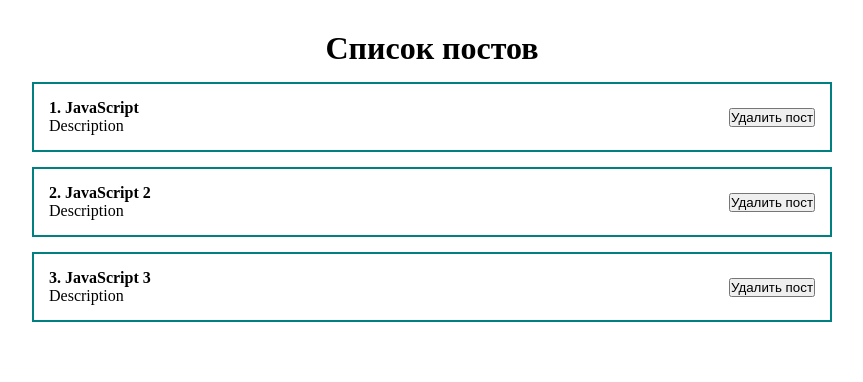
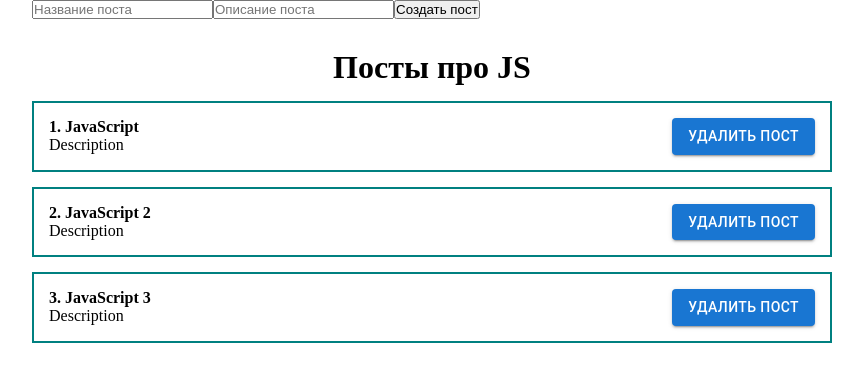
Before and after one commit to Warex1000/react_app, a React (Create React App) app: page / in a window 1280 px wide. Shown: the top 382 px of the page, without its empty margins (208-1071 px from the left). Built offline with nearby package versions, Linux system fonts and the light colour scheme.

Commit message:
My React App study and testing MUI

```diff
--- a/package.json
+++ b/package.json
@@ -3,12 +3,17 @@
   "version": "0.1.0",
   "private": true,
   "dependencies": {
+    "@emotion/react": "^11.7.1",
+    "@emotion/styled": "^11.6.0",
+    "@mui/material": "^5.2.5",
+    "@mui/styled-engine-sc": "^5.1.0",
     "@testing-library/jest-dom": "^5.16.1",
     "@testing-library/react": "^12.1.2",
     "@testing-library/user-event": "^13.5.0",
     "react": "^17.0.2",
     "react-dom": "^17.0.2",
     "react-scripts": "5.0.0",
+    "styled-components": "^5.3.3",
     "web-vitals": "^2.1.2"
   },
   "scripts": {
--- a/src/App.js
+++ b/src/App.js
@@ -3,6 +3,7 @@ import Counter from "./components/Counter";
 import ClassCounter from "./components/ClassCounter";
 import './styles/App.css';
 import PostItem from "./components/PostItem";
+import PostList from "./components/PostList";
 
 function App() {
     const [posts, setPosts] = useState([
@@ -11,19 +12,30 @@ function App() {
         {id: 3, title: 'JavaScript 3', body: "Description"},
     ])
 
+    // const [posts2, setPosts2] = useState([
+    //     {id: 1, title: 'Python', body: "Description"},
+    //     {id: 2, title: 'Python 2', body: "Description"},
+    //     {id: 3, title: 'Python 3', body: "Description"},
+    // ])
+
   return (
     <div className="App">
-        <h1 style={{textAlign:'center', paddingTop:'30px'}}>
-            Список постов
-        </h1>
-        {posts.map((post) =>
-            <PostItem post={post} key={post.id}/>
-        )}
+        <form>
+            <input type="text" placeholder="Название поста"/>
+            <input type="text" placeholder="Описание поста"/>
+            <button>Создать пост</button>
+        </form>
+        <PostList posts={posts} title="Посты про JS"/>
+        {/*<PostList posts={posts2} title="Посты про Python"/>*/}
     </div>
   );
 }
 
 export default App;
+
+
+
+
 
 // import React, {useState} from "react";
 //
--- a/src/components/ClassCounter.jsx
+++ b/src/components/ClassCounter.jsx
@@ -31,5 +31,3 @@ class ClassCounter extends React.Component {
 }
 
 export default ClassCounter;
-
-// 30:25
--- a/src/components/PostItem.jsx
+++ b/src/components/PostItem.jsx
@@ -1,4 +1,7 @@
-import React from "react";
+import * as React from 'react';
+import Stack from '@mui/material/Stack';
+import Button from '@mui/material/Button';
+
 
 const PostItem = (props) => {
 
@@ -11,11 +14,39 @@ const PostItem = (props) => {
                 </div>
             </div>
             <div className="post__btns">
-                <button> Удалить пост</button>
+                <Stack spacing={2} direction="row">
+                    <Button variant="contained">Удалить пост</Button>
+                </Stack>
             </div>
         </div>
     );
-
 };
 
 export default PostItem;
+
+
+
+
+
+
+// import React from "react";
+//
+// const PostItem = (props) => {
+//
+//     return(
+//         <div className="post">
+//             <div className="post__content">
+//                 <strong>{props.post.id}. {props.post.title}</strong>
+//                 <div>
+//                     {props.post.body}
+//                 </div>
+//             </div>
+//             <div className="post__btns">
+//                 <button> Удалить пост</button>
+//             </div>
+//         </div>
+//     );
+//
+// };
+//
+// export default PostItem;
--- /dev/null
+++ b/src/components/PostList.jsx
@@ -0,0 +1,17 @@
+import React from "react";
+import PostItem from "./PostItem";
+
+const PostList = ({posts, title}) => {
+    return (
+        <div>
+            <h1 style={{textAlign:'center', paddingTop:'30px'}}>
+                {title}
+            </h1>
+            {posts.map((post) =>
+                <PostItem post={post} key={post.id}/>
+            )}
+        </div>
+    );
+};
+
+export default PostList;
--- /dev/null
+++ b/src/components/UI/button/MyButton.module.css
@@ -0,0 +1 @@
+/*43:20*/
```
Also changed, not shown: src/components/UI/button/MyButton.jsx (added, +11 -0 lines), 1 other file (tests, documents, lock files or other folders).
